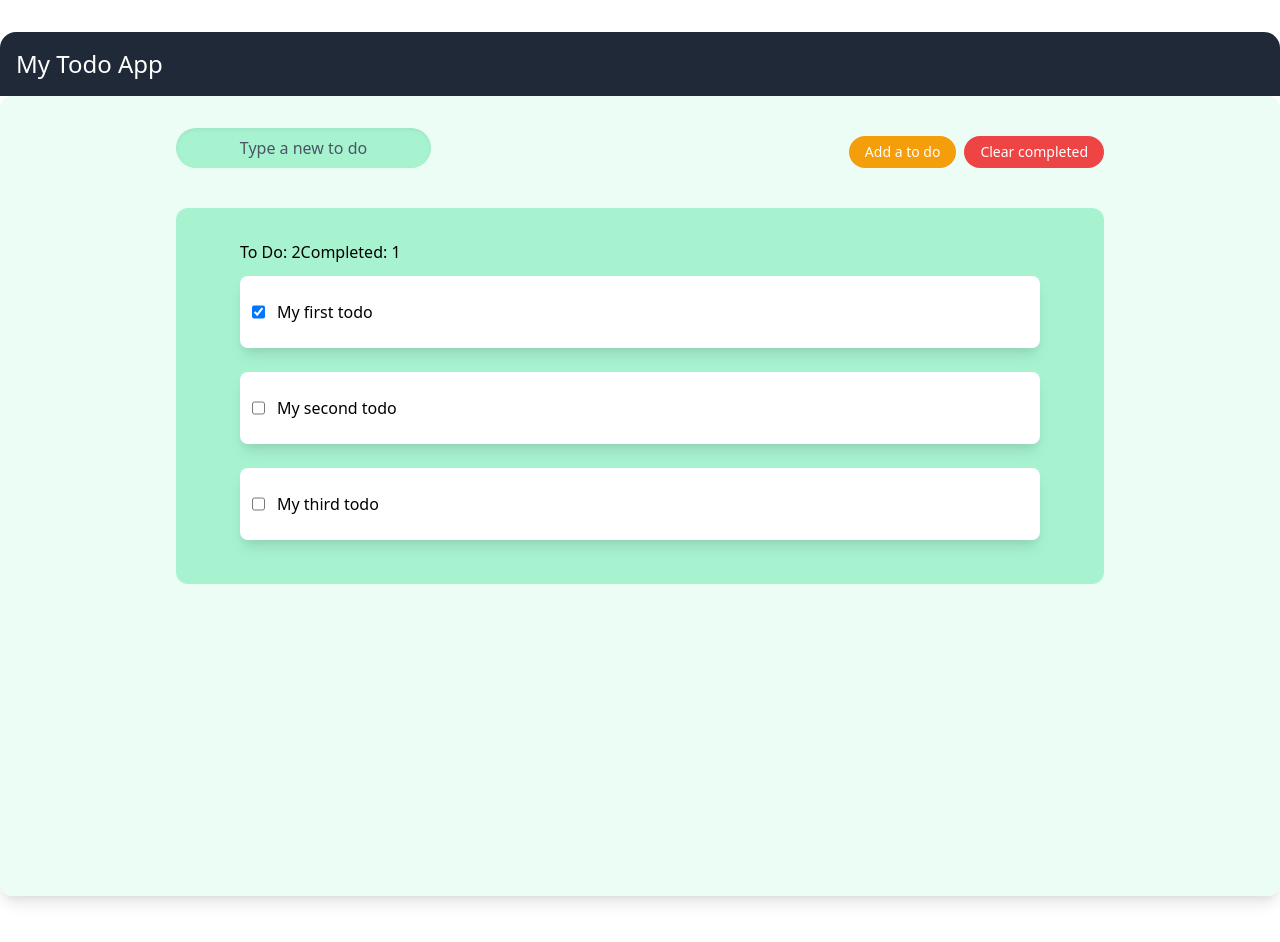
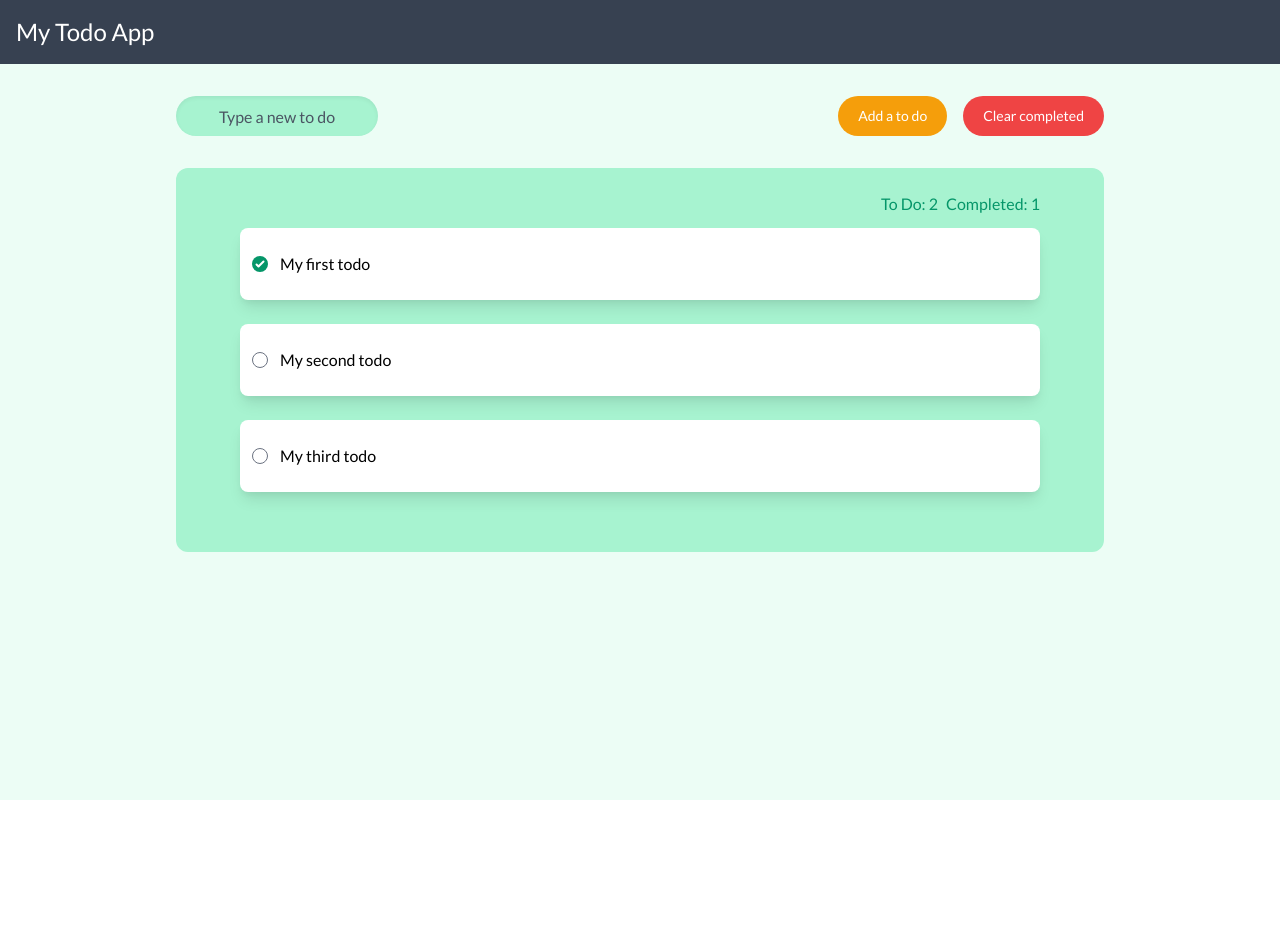
Before and after one commit to MickDellaert/react-intro, a React (Create React App) app: page / in a window 1280 px wide. Shown: the top 942 px of the page. After the commit the page ends 800 px from the top, so only its background shows below. Built offline with nearby package versions, Linux system fonts and the light colour scheme.

Commit message:
further css updates

```diff
--- a/package.json
+++ b/package.json
@@ -4,6 +4,7 @@
   "private": true,
   "dependencies": {
     "@craco/craco": "^6.3.0",
+    "@tailwindcss/forms": "^0.3.3",
     "@testing-library/jest-dom": "^5.14.1",
     "@testing-library/react": "^11.2.7",
     "@testing-library/user-event": "^12.8.3",
--- a/public/index.html
+++ b/public/index.html
@@ -15,6 +15,10 @@
       user's mobile device or desktop. See https://developers.google.com/web/fundamentals/web-app-manifest/
     -->
     <link rel="manifest" href="%PUBLIC_URL%/manifest.json" />
+
+    <link rel="preconnect" href="https://fonts.googleapis.com">
+    <link rel="preconnect" href="https://fonts.gstatic.com" crossorigin>
+    <link href="https://fonts.googleapis.com/css2?family=Lato:wght@300;400;700;900&display=swap" rel="stylesheet">
     <!--
       Notice the use of %PUBLIC_URL% in the tags above.
       It will be replaced with the URL of the `public` folder during the build.
@@ -24,7 +28,7 @@
       work correctly both with client-side routing and a non-root public URL.
       Learn how to configure a non-root public URL by running `npm run build`.
     -->
-    <title>React App</title>
+    <title>Todo App</title>
   </head>
   <body>
     <noscript>You need to enable JavaScript to run this app.</noscript>
--- a/src/App.js
+++ b/src/App.js
@@ -11,7 +11,7 @@ const App = () => {
     const initialTodos = [
         {id: 1, name: "My first todo", complete: true},
         {id: 2, name: "My second todo", complete: false},
-        {id: 3, name: "My third todo", complete: false}
+        {id: 3, name: "My third todo", complete: false},
     ];
 
     const [todos, setTodos] = useState(initialTodos);
@@ -28,9 +28,9 @@ const App = () => {
 
     return (
 
-        <div className="container mx-auto xl:mt-8 xl:mb-64 max-w-screen-xl bg-white rounded-xl shadow-lg flex flex-col">
+        <div className="container mx-auto 2xl:mt-8 h-screen 2xl:h-auto max-w-screen-xl bg-white 2xl:rounded-2xl shadow-lg flex flex-col">
             <Header/>
-            <div className="content bg-green-50 h-screen rounded-xl overflow-y-auto">
+            <div className="content bg-green-50 h-screen 2xl:h-auto 2xl:rounded-2xl overflow-y-auto">
                 <ToDoInputComp todos={todos} setTodos={setTodos}/>
                 <ToDoListComp todos={todos} setTodos={setTodos}/>
             </div>
--- a/src/Header.js
+++ b/src/Header.js
@@ -8,7 +8,7 @@ const Title = () => {
 const Header = () => {
     return (
         <header>
-        <div className="bg-gray-800 p-4 xl:rounded-t-2xl text-white">
+        <div className="bg-gray-700 p-4 2xl:rounded-t-2xl text-white">
             <Title />
         </div>
         </header>
--- a/src/ToDoInput/ToDoDeleteButton.js
+++ b/src/ToDoInput/ToDoDeleteButton.js
@@ -3,7 +3,8 @@ import React from 'react';
 const ToDoDeleteButton = ({deleteTodo}) => {
 
     return (
-        <button className="h-8 px-4 mr-3 md:mr-0 text-sm text-white transition-colors duration-150 bg-red-500 rounded-full focus:shadow-outline hover:bg-red-700" onClick={deleteTodo}>Clear completed</button>
+        <button className="h-10 px-5 w-full sm:w-auto md:mr-0 text-sm text-white transition-colors duration-150 bg-red-500
+        rounded-full focus:shadow-outline hover:bg-red-600" onClick={deleteTodo}>Clear completed</button>
     );
 };
 
--- a/src/ToDoInput/ToDoInputButton.js
+++ b/src/ToDoInput/ToDoInputButton.js
@@ -1,10 +1,15 @@
-import React from 'react';
+import React from "react";
 
-const ToDoInputButton = ({addTodo}) => {
-
-    return (
-        <button className="h-8 px-4 m-2 text-sm text-white transition-colors duration-150 bg-yellow-500 rounded-full focus:shadow-outline hover:bg-blue-700" onClick={addTodo}>Add a to do</button>
-    );
+const ToDoInputButton = ({ addTodo }) => {
+  return (
+    <button
+      className="h-10 px-5 w-full sm:w-auto text-sm text-white transition-colors duration-150 bg-yellow-500
+      rounded-full focus:shadow-outline hover:bg-yellow-600"
+      onClick={addTodo}
+    >
+      Add a to do
+    </button>
+  );
 };
 
 export default ToDoInputButton;
--- a/src/ToDoInput/ToDoInputComp.js
+++ b/src/ToDoInput/ToDoInputComp.js
@@ -35,11 +35,11 @@ const ToDoInputComp = ({todos, setTodos}) => {
 
     // Got stuck here for a very long time, trying to access the addTodo function from the onClick inside the ToDoInputButton child component and displaying a console.log message, turns out it was because of the return in here, the parent, being wrapped inside a form tag. Replacing it by a regular div made it work. Need to look into this TODO
     return (
-        <div className="todo-form-container my-8 lg:mx-44 md:px-16 lg:px-0 xl:px-0 flex flex-col justify-items-center sm:flex-row justify-between">
-            <div className="mx-3 md:mx-0">
+        <div className="todo-form-container my-8 lg:mx-44 md:px-16 lg:px-0 xl:px-0 flex items-center flex-col sm:flex-row justify-items-center justify-between">
+            <div className="w-full px-4 md:px-0 mb-4 sm:mb-0 sm:w-auto  md:mx-0">
             <ToDoInputField inputRef={inputRef}/>
             </div>
-            <div className="mx-auto sm:mx-0">
+            <div className="flex w-full justify-items-stretch sm:w-auto sm:justify-items-end px-4 md:px-0 space-x-4">
             <ToDoInputButton addTodo={addTodo}/>
             <ToDoDeleteButton deleteTodo={deleteTodo}/>
             </div>
--- a/src/ToDoInput/ToDoInputField.js
+++ b/src/ToDoInput/ToDoInputField.js
@@ -1,8 +1,9 @@
-import React from 'react';
+import React from "react";
 
-const ToDoInputField = ({inputRef}) => {
+const ToDoInputField = ({ inputRef }) => {
   return (
-        <input className="w-full h-10 px-3 mb-2 text-base bg-green-200 border-0 text-gray-700 placeholder-gray-600  text-center rounded-full shadow-inner focus:shadow-outline"
+    <input
+      className="w-full md:w-full h-10 text-base bg-green-200 border-0 text-gray-700 placeholder-gray-600  text-center rounded-full shadow-inner focus:shadow-outline"
       ref={inputRef}
       type="text"
       name="to-do-input"
--- a/src/ToDoList/ToDoListComp.js
+++ b/src/ToDoList/ToDoListComp.js
@@ -11,9 +11,9 @@ const ToDoListComp = ({todos, setTodos}) => {
     }
 
     return (
-        <ul className="todo-list-container flex flex-col lg:mx-44 px-4 md:px-16 lg:px-16 bg-green-200 rounded-xl py-8 my-8 ">
-            <div className="flex ">
-                <div>To Do: {todos.filter(todo => !todo.complete).length} </div>
+        <ul className="todo-list-container flex flex-col lg:mx-44 px-4 md:px-16 lg:px-16 bg-green-200 rounded-xl pt-6 pb-12 my-8 xl:mt-8 xl:mb-16 ">
+            <div className="flex justify-center md:justify-end text-green-600">
+                <div className="mr-2">To Do: {todos.filter(todo => !todo.complete).length} </div>
                 <div>Completed: {todos.filter(todo => todo.complete).length}</div>
             </div>
 
--- a/src/ToDoList/ToDoListItem.js
+++ b/src/ToDoList/ToDoListItem.js
@@ -7,8 +7,8 @@ const ToDoListItem = ({todo, toggleTodo}) => {
     }
 
     return (
-        <li className="todo-list-item my-3 p-3 overflow-hidden rounded-lg shadow-lg  bg-white flex ">
-            <input  type="checkbox"
+        <li className="todo-list-item my-3 p-3 overflow-hidden rounded-lg shadow-lg bg-white flex items-center">
+            <input className="text-green-600 rounded-lg outline-none focus:outline-none" type="checkbox"
                    checked={todo.complete}
                    onChange={handleTodoClick}/>
             <div className="m-3">{todo.name}</div>
--- a/src/index.css
+++ b/src/index.css
@@ -4,6 +4,9 @@
 
 
 
+body {
+  font-family: 'Lato', sans-serif;
+}
 
 
 
--- a/tailwind.config.js
+++ b/tailwind.config.js
@@ -7,5 +7,7 @@ module.exports = {
   variants: {
     extend: {},
   },
-  plugins: [],
+  plugins: [
+    require('@tailwindcss/forms'),
+  ],
 }
```
Also changed, not shown: 1 other file (tests, documents, lock files or other folders). Lines whose indentation alone changed are shown as unchanged.
